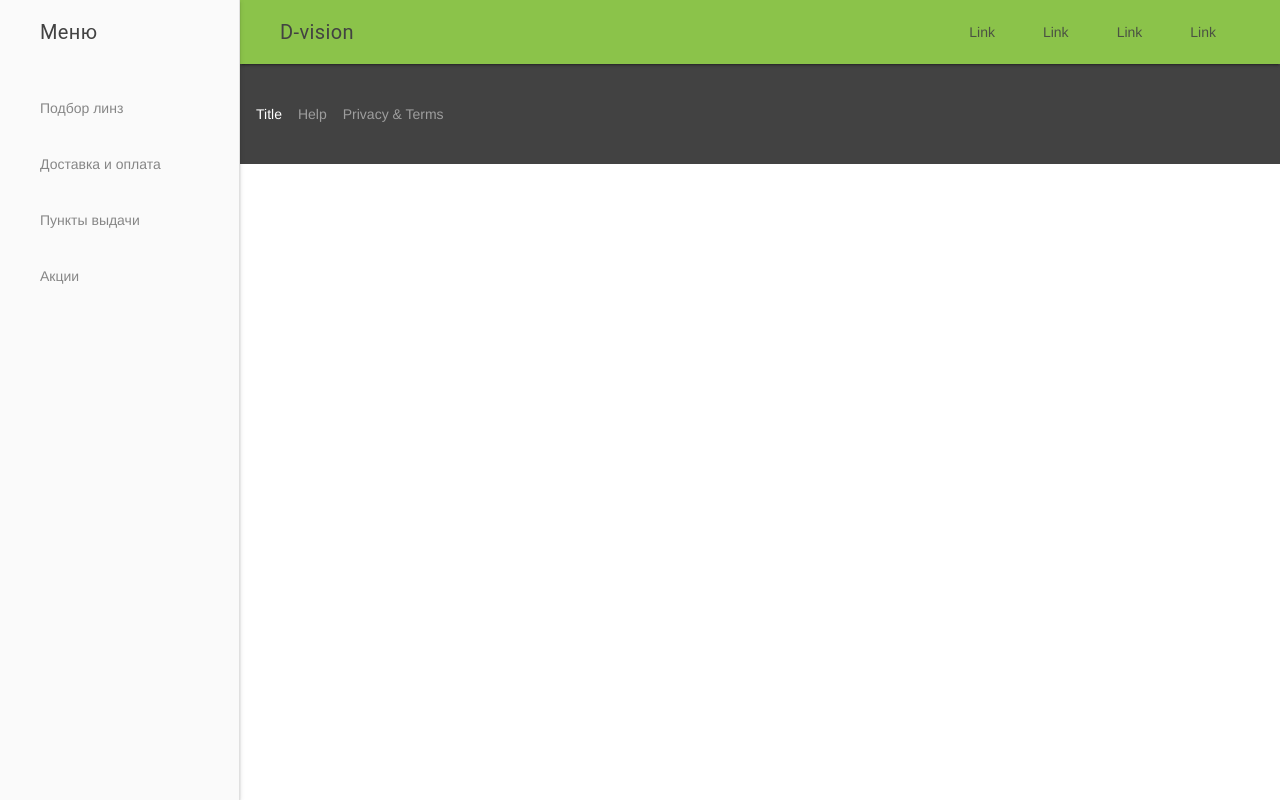
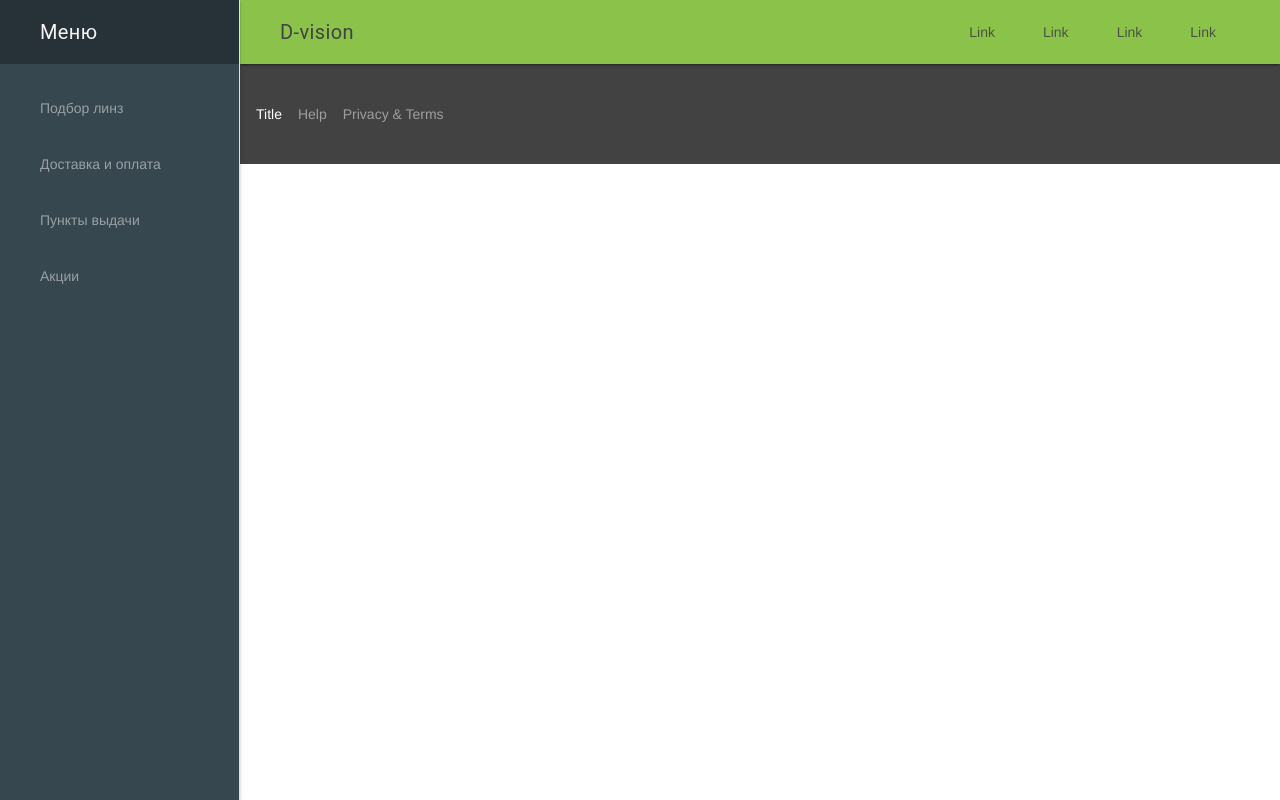
Before and after one commit to cMeIIIHo/market, a Django app: template templates/base.html in a window 1280 px wide. Run offline with Django 3.2, Linux system fonts and the light colour scheme; the template is opened without the code that fills it, so the values that code supplies are empty.

Commit message:
some more HTML magic.. still working.

```diff
--- a/templates/base.html
+++ b/templates/base.html
@@ -7,6 +7,24 @@
     <link rel="stylesheet" href="https://fonts.googleapis.com/icon?family=Material+Icons">
     <link rel="stylesheet" href="https://code.getmdl.io/1.3.0/material.light_green-yellow.min.css">
     <script defer src="https://code.getmdl.io/1.3.0/material.min.js"></script>
+    <style>
+        .page-content {
+            background-color: #f5f5f5;
+        }
+        .mdl-layout__drawer{
+            background-color: #263238;
+            color: #f5f5f5;
+        }
+        .mdl-layout__drawer .mdl-navigation .mdl-navigation__link {
+            color: rgba(255, 255, 255, 0.56);
+        }
+        .mdl-layout__drawer .mdl-navigation {
+            background-color: #37474f;
+            flex-grow: 1;
+        }
+
+
+    </style>
 </head>
 <body>
 {% load staticfiles %}
```
Also changed, not shown: catalog/templates/catalog/index.html (+8 -5 lines), db.sqlite3. Lines whose indentation alone changed are shown as unchanged.
